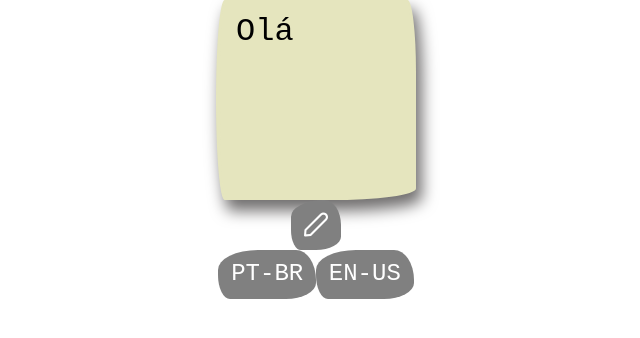
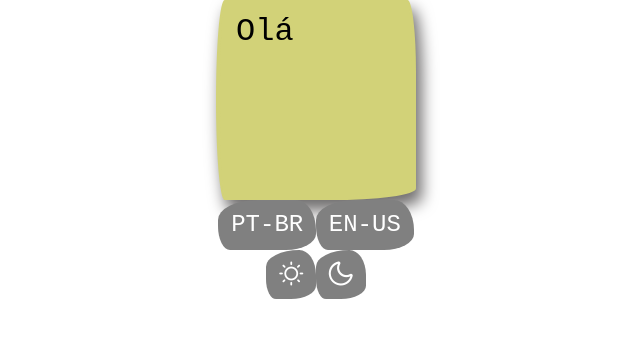
Before and after one commit to ianer-glitch/who-am-i-book, a Next.js app: page /portfolio/home in a window 1280 px wide. Shown: the top 338 px of the page, without its empty margins (332-972 px from the left). Built offline with nearby package versions, Linux system fonts and the light colour scheme; a web font is replaced by a local one.

Commit message:
feat: configured theme change

```diff
--- a/src/app/globals.css
+++ b/src/app/globals.css
@@ -39,18 +39,18 @@ label {
   font-size: var(--label-font-size);
 }
 
-.light-theme{
+.light{
   --bg-color:#fff;
 
   --bg-config-button:gray;
 
-  --bg-post-it-yellow:yellow;
+  --bg-post-it-yellow:rgb(210, 210, 120);
 }
 
-.dark-theme{
+.dark{
   --bg-color:rgb(161, 127, 127);
 
   --bg-config-button:gray;
 
-  --bg-post-it-yellow:yellow;
+  --bg-post-it-yellow:rgb(224, 224, 116);
 }
--- a/src/app/layout.tsx
+++ b/src/app/layout.tsx
@@ -1,5 +1,5 @@
 'use client'
-import type { Metadata } from "next";
+
 import { Geist, Geist_Mono,Londrina_Shadow } from "next/font/google";
 import "./globals.css";
 import 'primeicons/primeicons.css'
--- a/src/app/portfolio/home/page.tsx
+++ b/src/app/portfolio/home/page.tsx
@@ -1,18 +1,16 @@
 
-import { ConfigButton } from "@/shared/components/atoms/configButton/ConfigButton";
 import { ProfilePostIt } from "../components/profilePostIt/profilePostIt";
 import style from "./home.module.css"
 import { LanguageButtons } from "@/shared/components/molecules/languageButtons/LanguageButtons";
+import { ThemeButtons } from "@/shared/components/molecules/themeButtons/ThemeButtons";
 
 export default function Home() {
   return (
    <div className={style['notebook']}>
     <div className="absolute top-0 flex items-center justify-start flex-col w-full h-full">
     <ProfilePostIt/>
-    <ConfigButton>
-      <i className="pi pi-pencil"></i>
-    </ConfigButton>
     <LanguageButtons/>
+    <ThemeButtons/>
     </div>
     </div>
   );
--- a/src/shared/components/atoms/configButton/ConfigButton.tsx
+++ b/src/shared/components/atoms/configButton/ConfigButton.tsx
@@ -1,13 +1,15 @@
-import { ReactNode } from "react"
+
+import { MouseEventHandler, ReactNode } from "react"
 import styles from "./config-button.module.css"
 
 export interface IConfigButton {
     children : ReactNode
+    onClick?: MouseEventHandler<HTMLButtonElement>
 }
 
 export  const ConfigButton = (props : IConfigButton) => {
     return(
-        <button className={styles['config-button']}>
+        <button className={styles['config-button']} onClick={props.onClick}>
             {props.children}
         </button>
     )
--- a/src/shared/components/atoms/postIt/postIt.module.css
+++ b/src/shared/components/atoms/postIt/postIt.module.css
@@ -9,6 +9,6 @@
 }
 
 .yellow{
-    background-color: rgb(229, 229, 190);
-    border-color:rgb(229, 229, 190)
+    background-color:var(--bg-post-it-yellow);
+    border-color:var(--bg-post-it-yellow)
 }
--- /dev/null
+++ b/src/shared/components/molecules/themeButtons/ThemeButtons.tsx
@@ -0,0 +1,23 @@
+'use client'
+import { useThemeStore } from "@/shared/state/ThemeStore"
+import { ConfigButton } from "../../atoms/configButton/ConfigButton"
+
+export const ThemeButtons = () =>{
+    const {setCurrentTheme} = useThemeStore()
+
+
+    return(
+        <ul className="flex items-center justify-between">
+            <li>
+                <ConfigButton onClick={()=>setCurrentTheme('light')} >
+                    <i className="pi pi-sun"></i>
+                </ConfigButton>
+            </li>
+             <li>
+                <ConfigButton onClick={()=>setCurrentTheme('dark')}>
+                    <i className="pi pi-moon"></i>
+                </ConfigButton>
+            </li>
+        </ul>
+    )
+}
```
